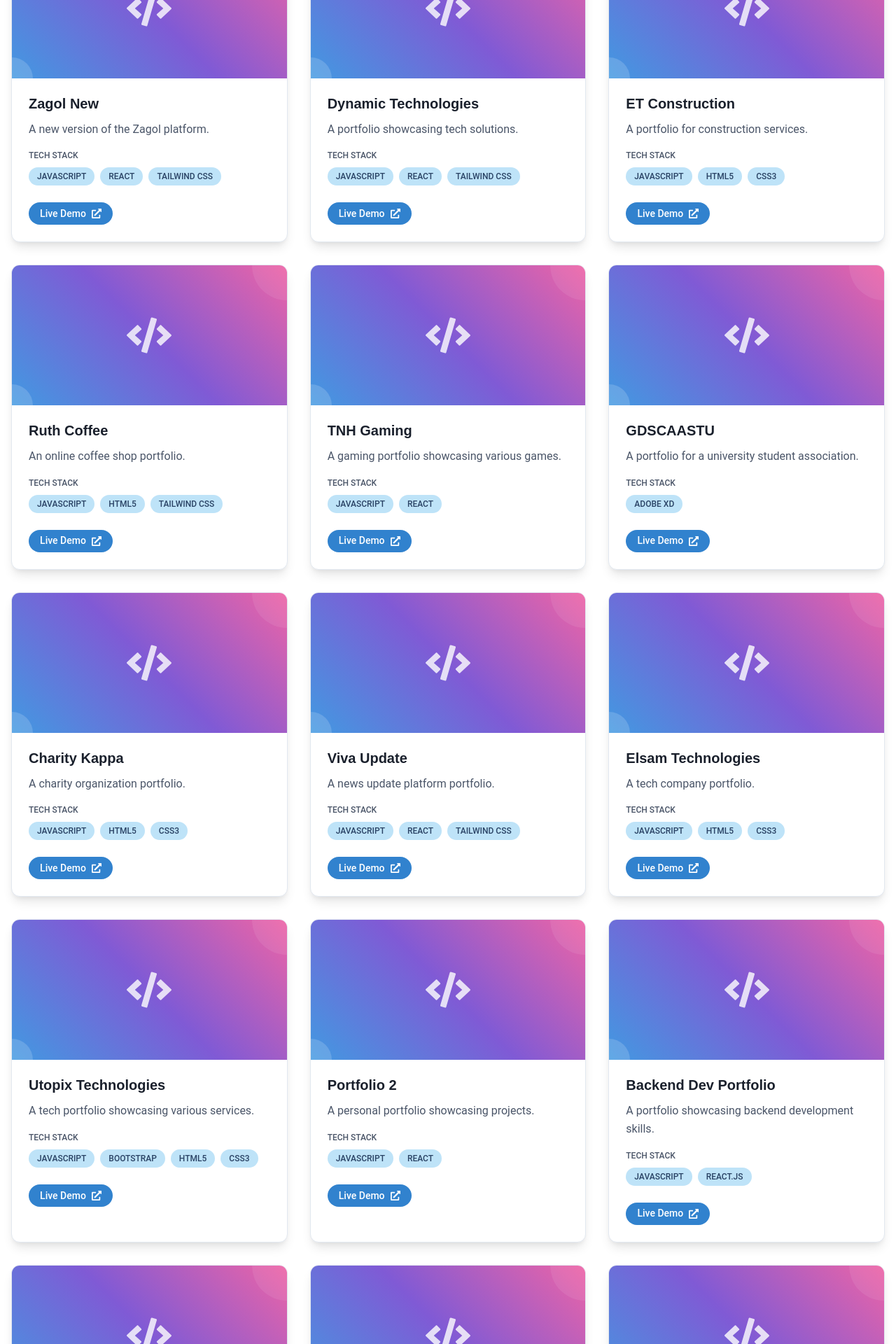
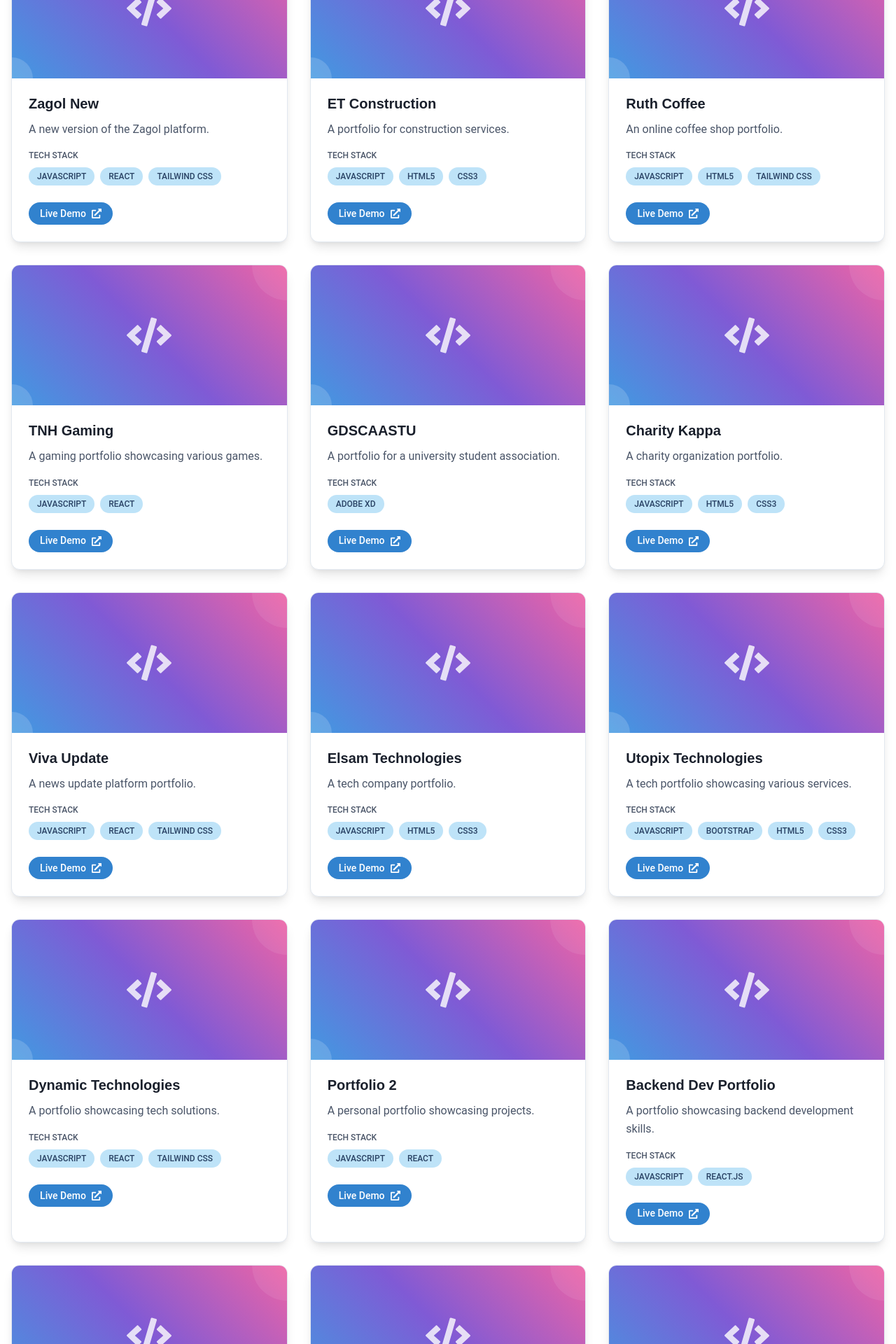
Before and after one commit to tinsaye-simeneh/portfolio, a Next.js app: page /projects in a window 1280 px wide. Shown: the part 2240-4160 px from the top of the page at 70% size. Built offline with nearby package versions, Linux system fonts and the light colour scheme.

Commit message:
feat: Reorder and update project entries in the portfolio section

```diff
--- a/src/app/projects/page.tsx
+++ b/src/app/projects/page.tsx
@@ -103,13 +103,6 @@ const projects = [
     description: "A new version of the Zagol platform.",
     languages: ["JavaScript", "React", "Tailwind CSS"],
   },
-
-  {
-    title: "Dynamic Technologies",
-    demoLink: "https://dynamictehcnologieset.com",
-    description: "A portfolio showcasing tech solutions.",
-    languages: ["JavaScript", "React", "Tailwind CSS"],
-  },
   {
     title: "ET Construction",
     demoLink: "https://et-construction.vercel.app/",
@@ -157,6 +150,12 @@ const projects = [
     demoLink: "https://utopixtechnologies.vercel.app/",
     description: "A tech portfolio showcasing various services.",
     languages: ["JavaScript", "Bootstrap", "HTML5", "CSS3"],
+  },
+  {
+    title: "Dynamic Technologies",
+    demoLink: "https://dynamictehcnologieset.com",
+    description: "A portfolio showcasing tech solutions.",
+    languages: ["JavaScript", "React", "Tailwind CSS"],
   },
   {
     title: "Portfolio 2",
```
